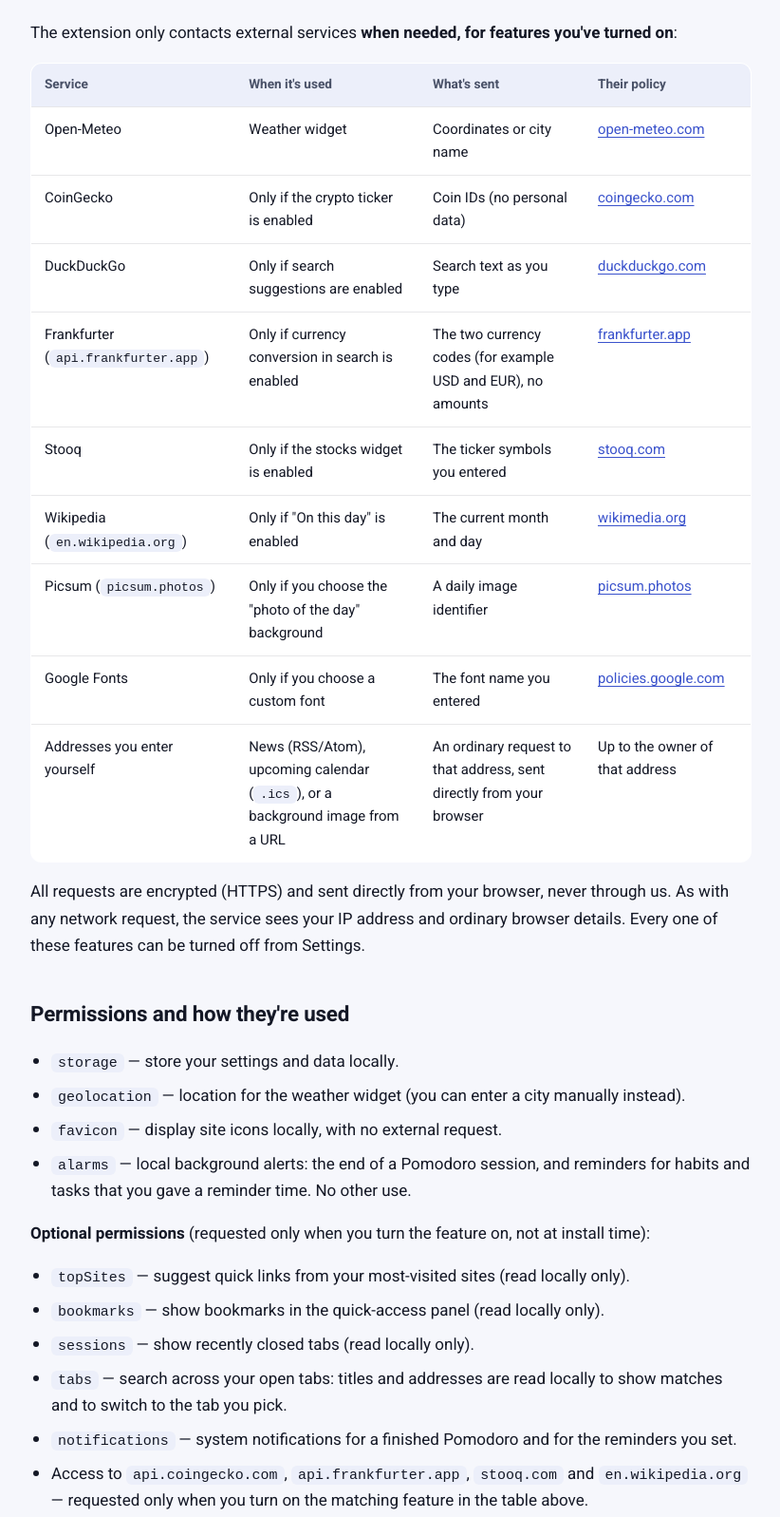
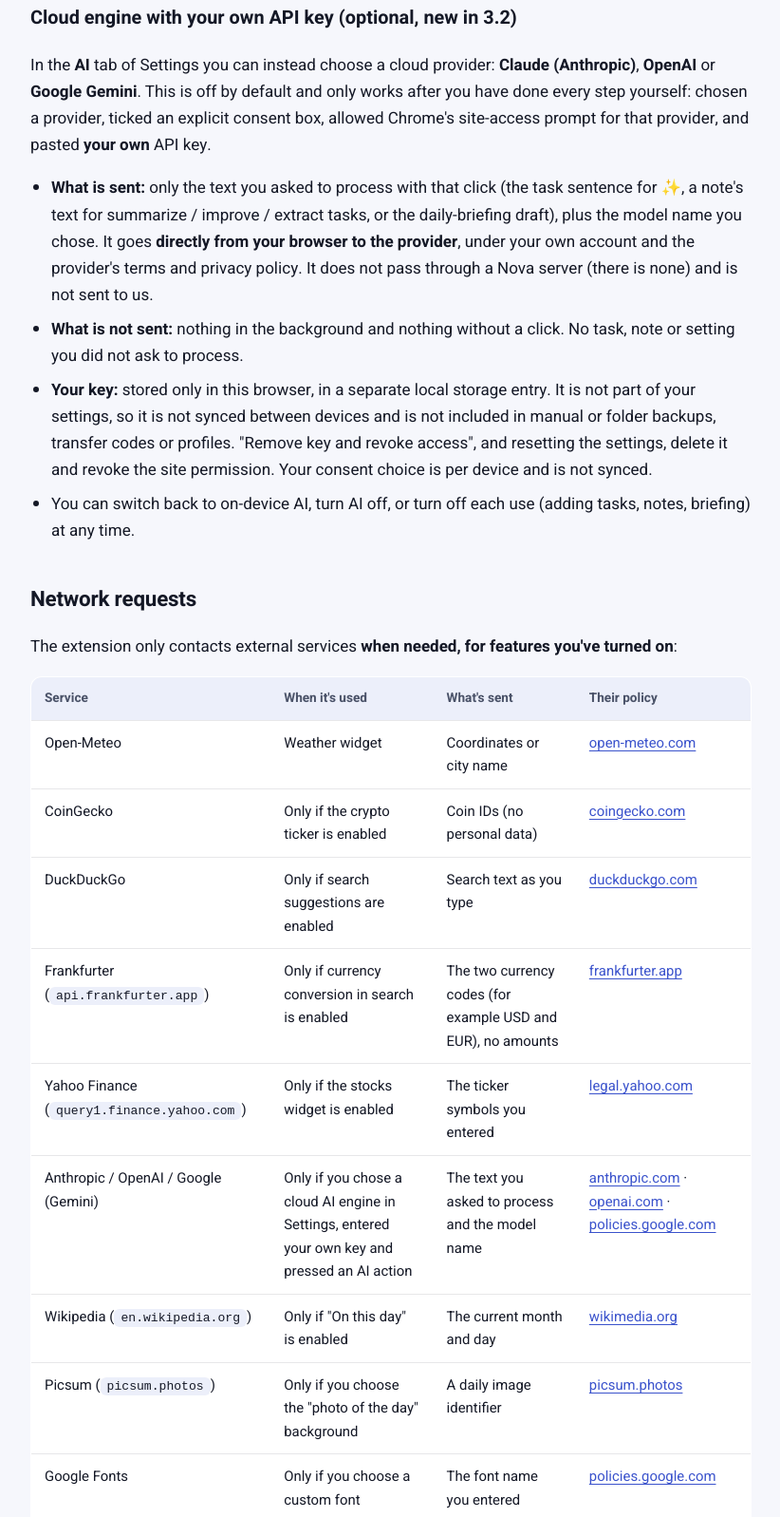
Before and after one commit to DrummingBird1/nova-privacy, a plain HTML site: page privacy.html in a window 1280 px wide. Shown: the part 1809-3406 px from the top of the page at 95% size, without its empty margins (228-1050 px from the left). Drawn offline with Linux system fonts and the light colour scheme.

Commit message:
privacy: Nova 3.2.0 (optional cloud AI with your own key; Yahoo Finance replaces Stooq)

```diff
--- a/privacy.html
+++ b/privacy.html
@@ -49,8 +49,18 @@
     <li><strong>Automatic folder backup</strong> (optional, new in 3.0) — you pick a folder in the browser's folder picker. Nova saves one file per day, <code>nova-backup-YYYY-MM-DD.json</code>, keeps the latest 7, and does not touch any other file. <strong>These files are not encrypted</strong> and contain your data (tasks, notes, journal, settings), so choose a private folder. If that folder is synced by a cloud service you use (Google Drive, Dropbox, …), that service uploads it; Nova itself uploads nothing. The folder reference is kept in the browser (IndexedDB). Chrome may ask you to allow access again after a restart. You can stop the backup at any time in Settings, and the extension forgets the folder.</li>
   </ul>
 
-  <h2>On-device AI (optional, new in 3.0)</h2>
+  <h2>AI (optional): on your device by default, in the cloud only if you choose (3.2)</h2>
+  <h3>On-device (default)</h3>
   <p>Nova can use Chrome's built-in AI (the Prompt API and the Summarizer) to polish the daily briefing, summarize a note and add a task from free text. These models run <strong>on your device, inside Chrome</strong>. The text you process (the task you typed, the note, or the briefing built from your tasks and events) goes only to your own browser — <strong>not to a Nova server and not to any other server on our behalf</strong>. Nova does not download a model by itself: Chrome does, only after you explicitly click a download button in Settings, and that download is governed by Google's and Chrome's own policies. You can turn these features off in Settings. The "smart add" (detecting dates and priorities in text) is plain local code with no AI.</p>
+
+  <h3>Cloud engine with your own API key (optional, new in 3.2)</h3>
+  <p>In the <strong>AI</strong> tab of Settings you can instead choose a cloud provider: <strong>Claude (Anthropic)</strong>, <strong>OpenAI</strong> or <strong>Google Gemini</strong>. This is off by default and only works after you have done every step yourself: chosen a provider, ticked an explicit consent box, allowed Chrome's site-access prompt for that provider, and pasted <strong>your own</strong> API key.</p>
+  <ul>
+    <li><strong>What is sent:</strong> only the text you asked to process with that click (the task sentence for ✨, a note's text for summarize / improve / extract tasks, or the daily-briefing draft), plus the model name you chose. It goes <strong>directly from your browser to the provider</strong>, under your own account and the provider's terms and privacy policy. It does not pass through a Nova server (there is none) and is not sent to us.</li>
+    <li><strong>What is not sent:</strong> nothing in the background and nothing without a click. No task, note or setting you did not ask to process.</li>
+    <li><strong>Your key:</strong> stored only in this browser, in a separate local storage entry. It is not part of your settings, so it is not synced between devices and is not included in manual or folder backups, transfer codes or profiles. "Remove key and revoke access", and resetting the settings, delete it and revoke the site permission. Your consent choice is per device and is not synced.</li>
+    <li>You can switch back to on-device AI, turn AI off, or turn off each use (adding tasks, notes, briefing) at any time.</li>
+  </ul>
 
   <h2>Network requests</h2>
   <p>The extension only contacts external services <strong>when needed, for features you've turned on</strong>:</p>
@@ -84,10 +94,16 @@
         <td><a href="https://www.frankfurter.app/">frankfurter.app</a></td>
       </tr>
       <tr>
-        <td>Stooq</td>
+        <td>Yahoo Finance (<code>query1.finance.yahoo.com</code>)</td>
         <td>Only if the stocks widget is enabled</td>
         <td>The ticker symbols you entered</td>
-        <td><a href="https://stooq.com/">stooq.com</a></td>
+        <td><a href="https://legal.yahoo.com/us/en/yahoo/privacy/index.html">legal.yahoo.com</a></td>
+      </tr>
+      <tr>
+        <td>Anthropic / OpenAI / Google (Gemini)</td>
+        <td>Only if you chose a cloud AI engine in Settings, entered your own key and pressed an AI action</td>
+        <td>The text you asked to process and the model name</td>
+        <td><a href="https://www.anthropic.com/privacy">anthropic.com</a> · <a href="https://openai.com/policies/privacy-policy">openai.com</a> · <a href="https://policies.google.com/privacy">policies.google.com</a></td>
       </tr>
       <tr>
         <td>Wikipedia (<code>en.wikipedia.org</code>)</td>
@@ -131,7 +147,7 @@
     <li><code>sessions</code> — show recently closed tabs (read locally only).</li>
     <li><code>tabs</code> — search across your open tabs: titles and addresses are read locally to show matches and to switch to the tab you pick.</li>
     <li><code>notifications</code> — system notifications for a finished Pomodoro and for the reminders you set.</li>
-    <li>Access to <code>api.coingecko.com</code>, <code>api.frankfurter.app</code>, <code>stooq.com</code> and <code>en.wikipedia.org</code> — requested only when you turn on the matching feature in the table above.</li>
+    <li>Access to <code>api.coingecko.com</code>, <code>api.frankfurter.app</code>, <code>query1.finance.yahoo.com</code> and <code>en.wikipedia.org</code>, and, only for a cloud AI engine, <code>api.anthropic.com</code>, <code>api.openai.com</code> and <code>generativelanguage.googleapis.com</code> — requested only when you turn on the matching feature in the table above.</li>
   </ul>
   <p>Data read from <code>topSites</code>/<code>bookmarks</code>/<code>sessions</code>/<code>tabs</code> is <strong>never transmitted anywhere</strong> — it is used only to display it on the page.</p>
 
```
